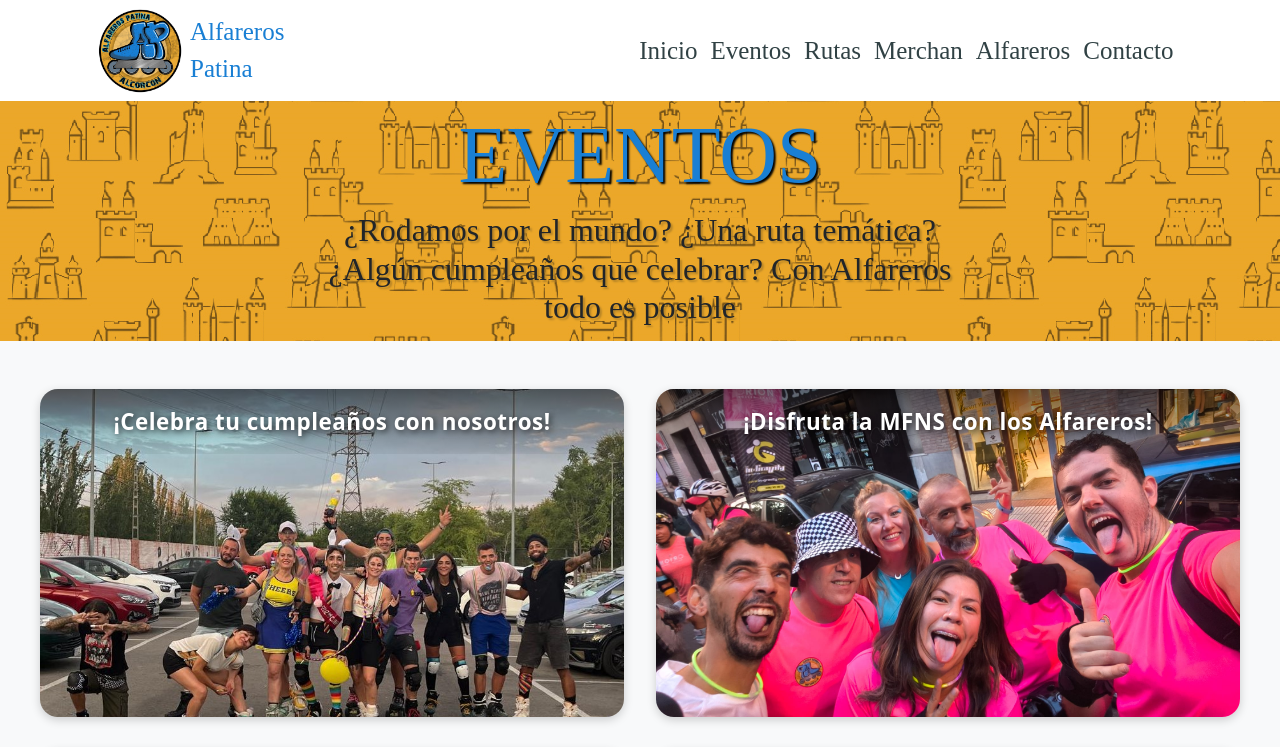
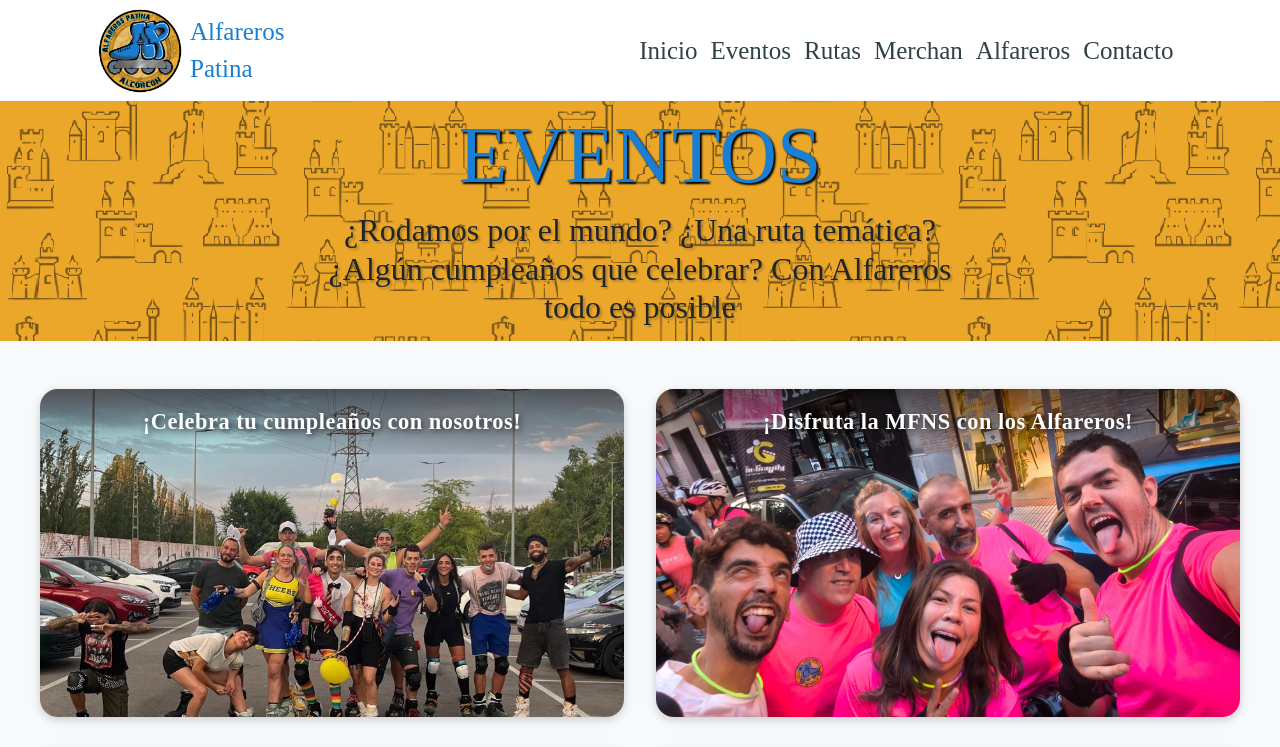
Before and after one commit to CHIPIXB/alfareros-patina, an Angular app: page /eventos in a window 1280 px wide. Shown: the top 747 px of the page. Built offline with nearby package versions, Linux system fonts and the light colour scheme; grey boxes are pictures that could not be loaded; a web font is replaced by a local one.

Commit message:
cambio de fuente del titulo de las fotos de eventos

```diff
--- a/src/app/pages/eventos/eventos.css
+++ b/src/app/pages/eventos/eventos.css
@@ -82,6 +82,7 @@
   font-weight: 700;
   font-size: 1rem;
   color: #fff;
+  font-family: var(--fuente-titulo);
   background: linear-gradient(to bottom, rgba(0,0,0,0.55), rgba(0,0,0,0.05));
   letter-spacing: .3px;
   /* En móvil no usamos hover -> siempre visible */
```
